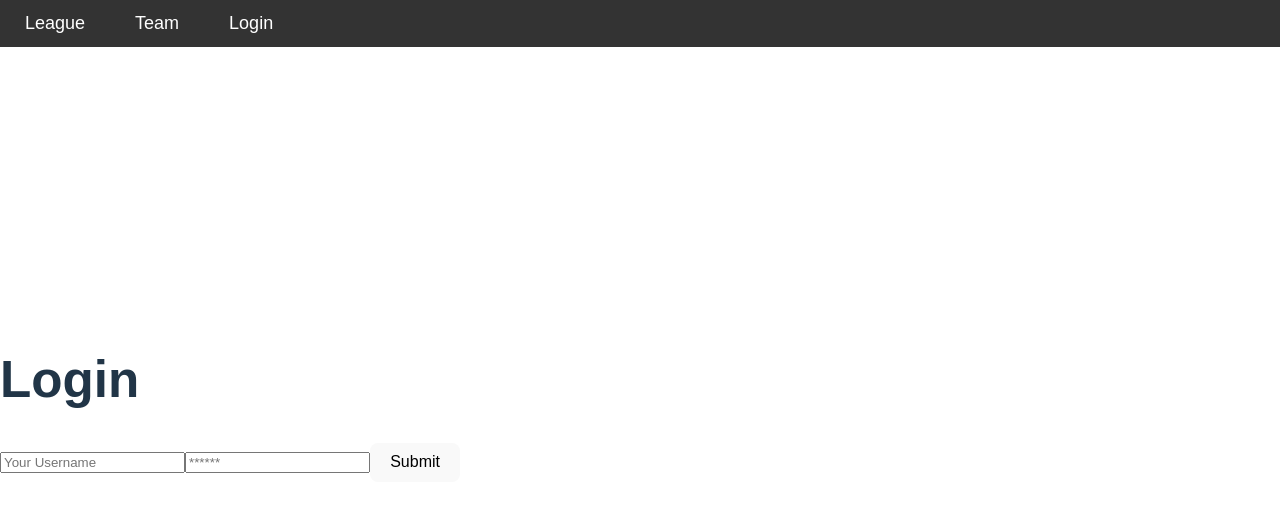
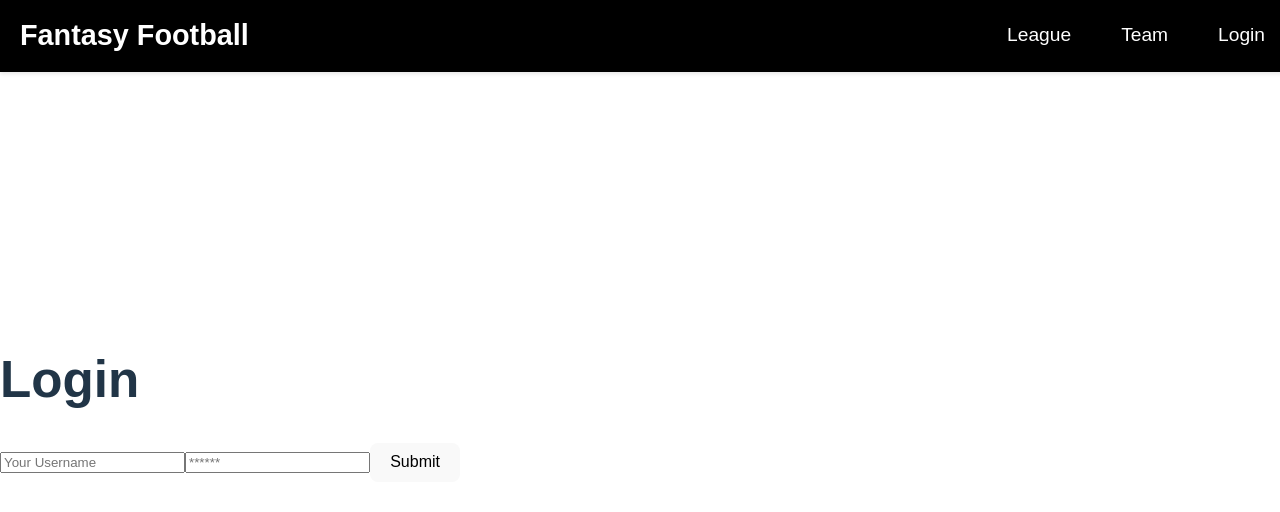
Before and after one commit to GooGuru/Fantasy-Basketball, a React (Vite) app in the folder client/: page / in a window 1280 px wide. Shown: the top 512 px of the page. Built offline with nearby package versions, Linux system fonts and the light colour scheme.

Commit message:
now the navbar  has a title to go along with the links

```diff
--- a/client/src/components/Navigation.jsx
+++ b/client/src/components/Navigation.jsx
@@ -4,7 +4,11 @@ import "../styles/Navigation.css";
 
 const Navigation = () => {
   return (
-    <nav className="navbar">
+    <header className="navbar">
+      <div className="navbar-title">
+      <h1 className="title">Fantasy Football</h1>
+      </div>
+    <nav>
       <ul className="nav-list">
         <li className="nav-item">
           <NavLink
@@ -35,6 +39,7 @@ const Navigation = () => {
         </li>
       </ul>
     </nav>
+    </header>
   );
 };
 
--- a/client/src/styles/Navigation.css
+++ b/client/src/styles/Navigation.css
@@ -1,19 +1,34 @@
 .navbar {
-    background-color: #333;
-    padding: 10px;
-    position: fixed;
-    top: 0;
-    width: 100%;
-    z-index: 10;
+  position: fixed;
+  top: 0;            /* Stay at top of the page */
+  width: 100%;
+  display: flex;
+  justify-content: space-between;
+  align-items: center;
+  padding: 20px;
+  background-color: black;
+  box-shadow: 0 2px 4px rgba(0, 0, 0, 0.1);
+  z-index: 1000;  /* so it says above other stuff */
+}
+
+
+.navbar-title {
+  flex-grow: 1;
+
+}
+
+  .title {
+    color: white;
+    font-size: 1.8rem;
+    font-weight: bold;
+    margin: 0;
   }
-
 
   .nav-list {
     list-style-type: none;
     display: flex;
     margin: 0;
     padding: 0;
-    justify-content: flex-start;
   }
 
 
@@ -25,7 +40,7 @@
   .nav-link {
     color: white;
     text-decoration: none;
-    font-size: 18px;
+    font-size: 1.2rem;
     padding: 10px 15px;
   }
 
```
